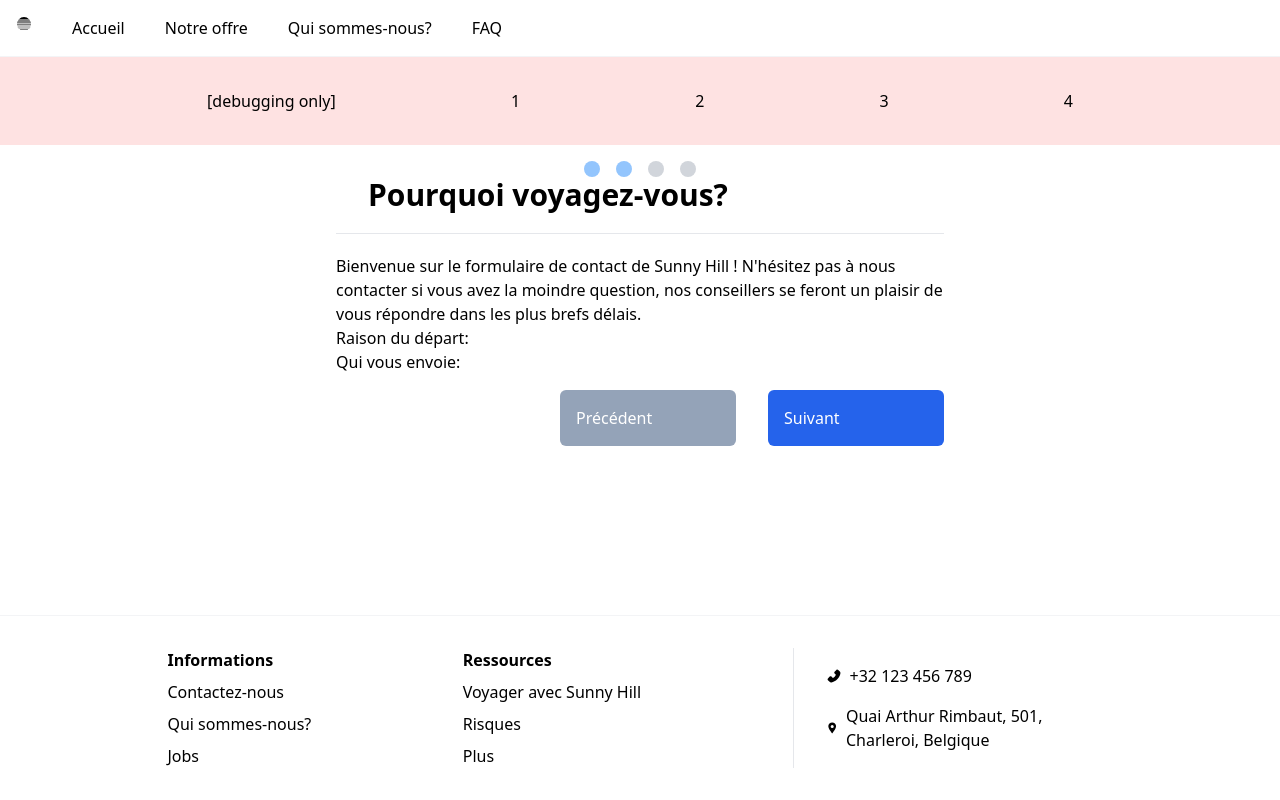
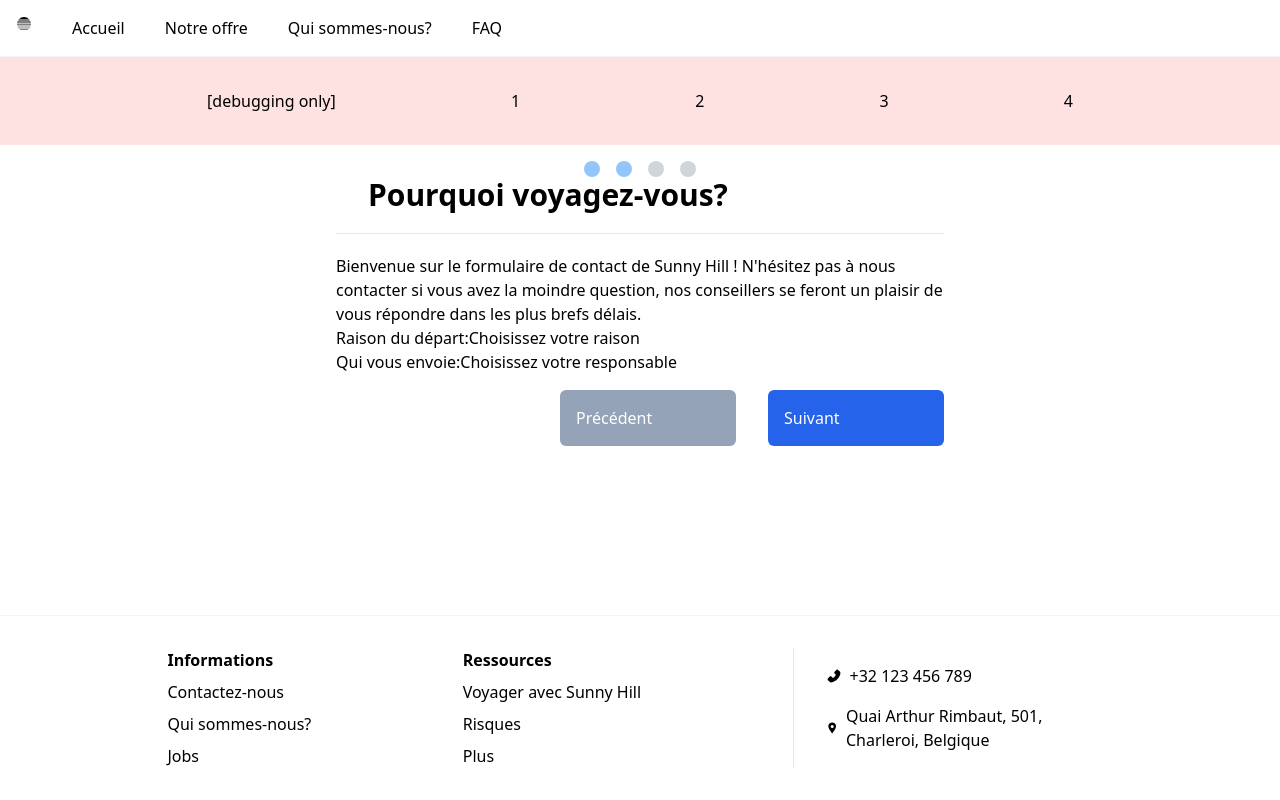
Before and after one commit to nathvda/SunnyHillAgency, a React (Vite) app: page /form/step-two in a window 1280 px wide. Built offline with nearby package versions, Linux system fonts and the light colour scheme.

Commit message:
list items styling (start)

```diff
--- a/src/FormSteps/StepTwo.tsx
+++ b/src/FormSteps/StepTwo.tsx
@@ -84,15 +84,17 @@
             render={({field:{onChange,value,name}}) => (
               <Listbox value={value} onChange={onChange} name={name}>
                 <Listbox.Label>Raison du départ:</Listbox.Label>
-                <Listbox.Button>{value}</Listbox.Button>
-                <Listbox.Options>
+                <Listbox.Button>{value || "Choisissez votre raison"}</Listbox.Button>
+                <Listbox.Options className="absolute rounded-md border-b-2 border-blue-100 left-10">
                   {options.map((person) => (
                     <Listbox.Option
                       key={person.id}
                       value={person.reason}
                       disabled={person.unavailable}
-                    >
-                      {person.reason}
+                      as={Fragment}
+                    >{({active,selected}) => (
+                      <li className="bg-white shadow-sm p-4 border-t border-gray-100 hover:bg-blue-100">{person.reason}</li>
+                      )}
                     </Listbox.Option>
                   ))}
                 </Listbox.Options>
@@ -110,7 +112,7 @@
             render={({field:{onChange,value,name}}) => (
               <Listbox value={value} onChange={onChange} name={name}>
                 <Listbox.Label>Qui vous envoie:</Listbox.Label>
-                <Listbox.Button>{value}</Listbox.Button>
+                <Listbox.Button>{value || "Choisissez votre responsable"}</Listbox.Button>
                 <Listbox.Options>
                   {options.map((person) => (
                     <Listbox.Option key={person.id} value={person.reason}>
```
Also changed, not shown: 1 other file (tests, documents, lock files or other folders).
